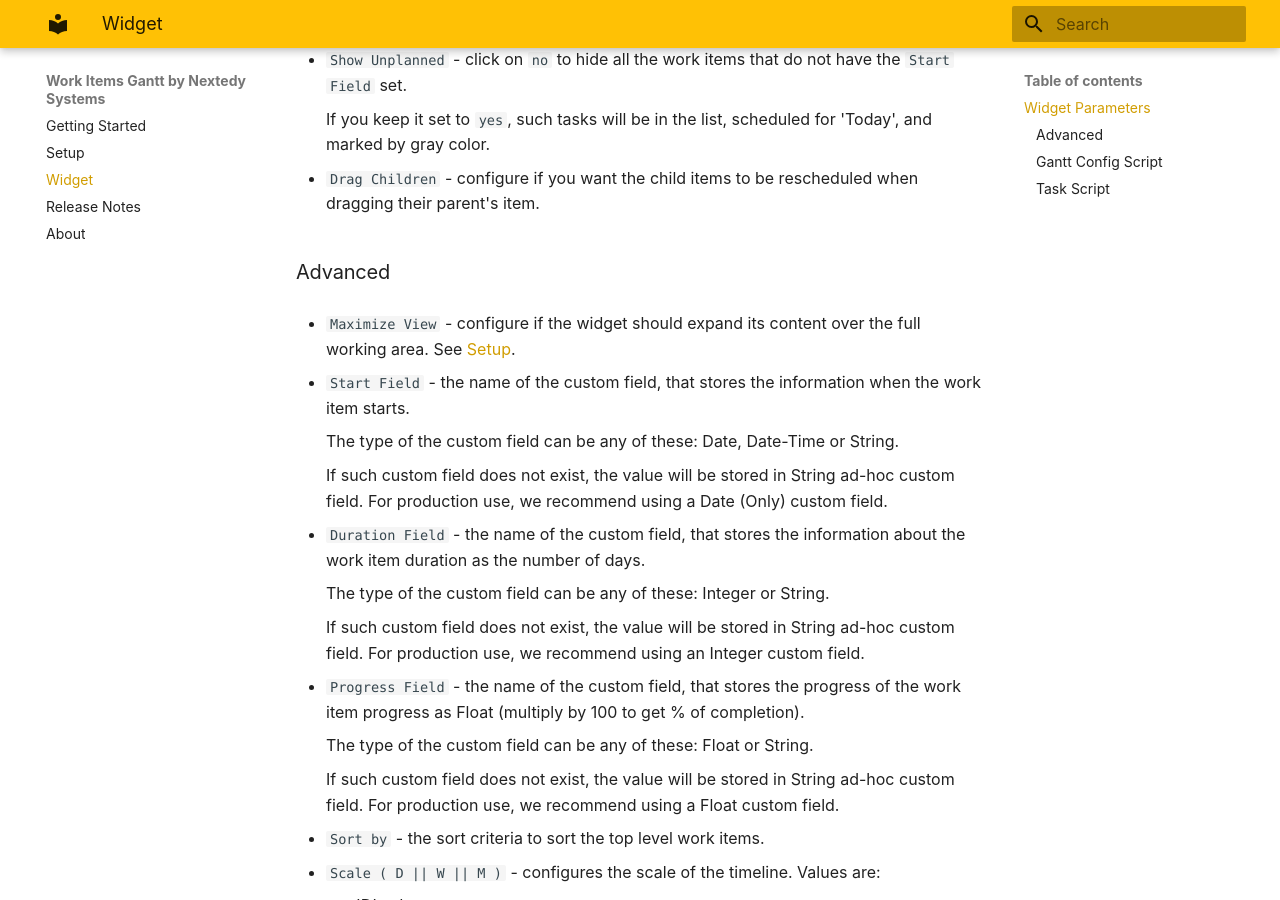
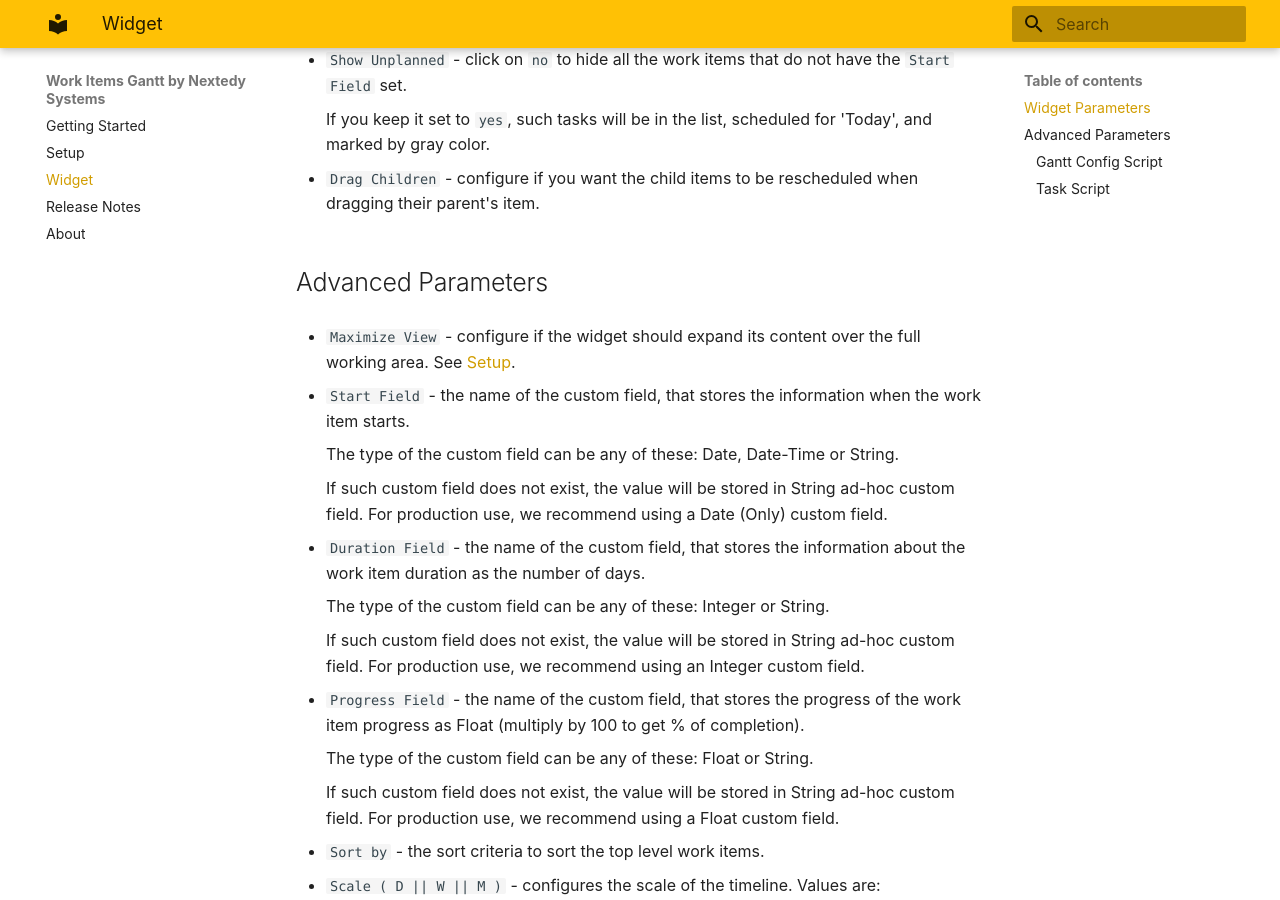
Before and after one commit to nextedy/gantt-docs, an MkDocs documentation site: the page built from docs/widget.md, in a window 1280 px wide and 900 px high, scrolled down 1056 px. Built offline with MkDocs 1.6.1 and Material for MkDocs 9.7.7, drawn with Linux system fonts in a browser that asks for light colours.

Commit message:
Improve doc

```diff
--- a/docs/widget.md
+++ b/docs/widget.md
@@ -28,7 +28,7 @@
 * `Drag Children` -  configure if you want the child items to be rescheduled when dragging their parent's item.
 
 
-### Advanced
+## Advanced Parameters
 
 * `Maximize View` -  configure if the widget should expand its content over the full working area. See [Setup](../setup/).
 
```
